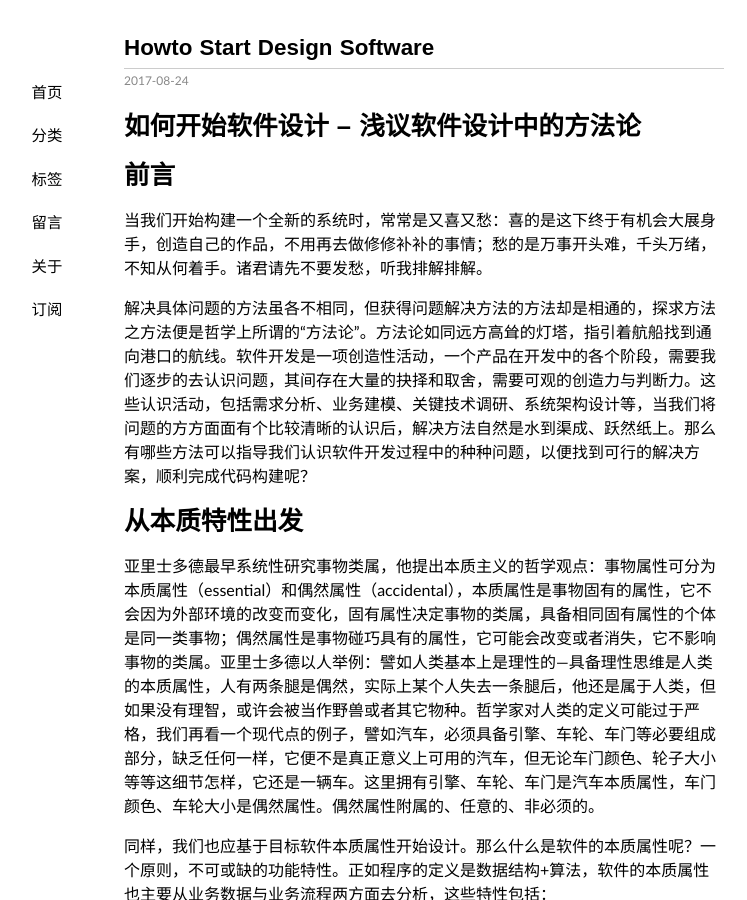
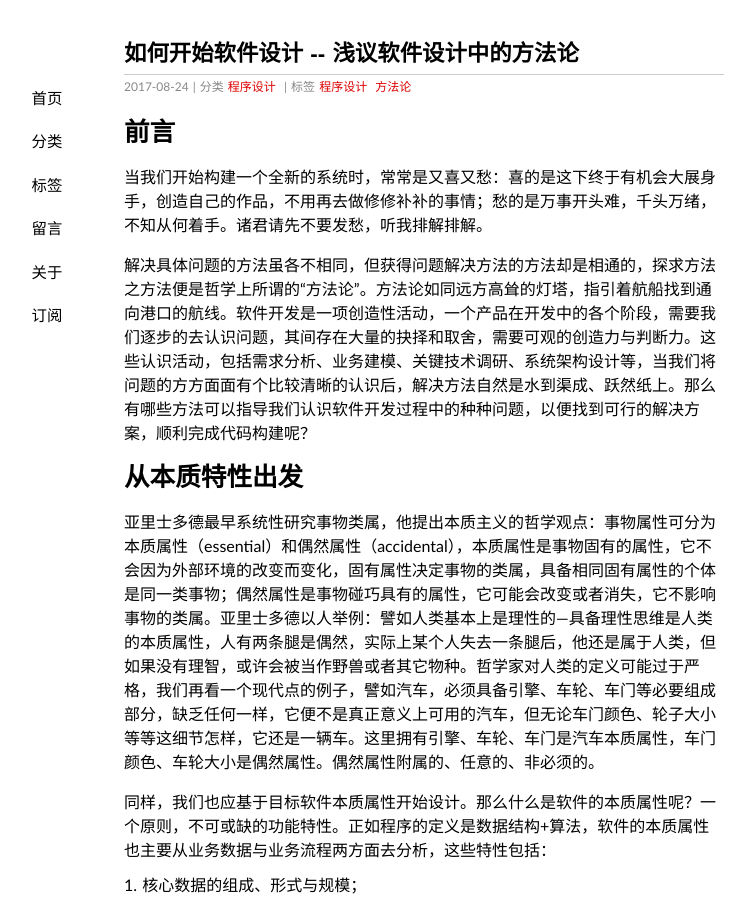
Before and after one commit to sywnff/sywnff.github.io, a Jekyll site: the page built from _posts/2017-08-24-howto-start-design-software.md, in a window 1280 px wide and 900 px high. Shown: the whole window, without its empty margins (216-963 px from the left). Built offline with Jekyll 4.4.1, drawn with Linux system fonts in a browser that asks for light colours; our own code applies the rules of GitHub Pages for plain Markdown files; comment, search, counter and statistics services are not loaded.

Commit message:
update title

```diff
--- a/_posts/2017-08-24-howto-start-design-software.md
+++ b/_posts/2017-08-24-howto-start-design-software.md
@@ -1,5 +1,10 @@
-如何开始软件设计 -- 浅议软件设计中的方法论
-============================================
+---
+date: 2017-08-24 15:30:31+00:00
+layout: post
+title: 如何开始软件设计 -- 浅议软件设计中的方法论
+categories: 程序设计
+tags: 程序设计 方法论
+---
 
 # 前言
 
```
